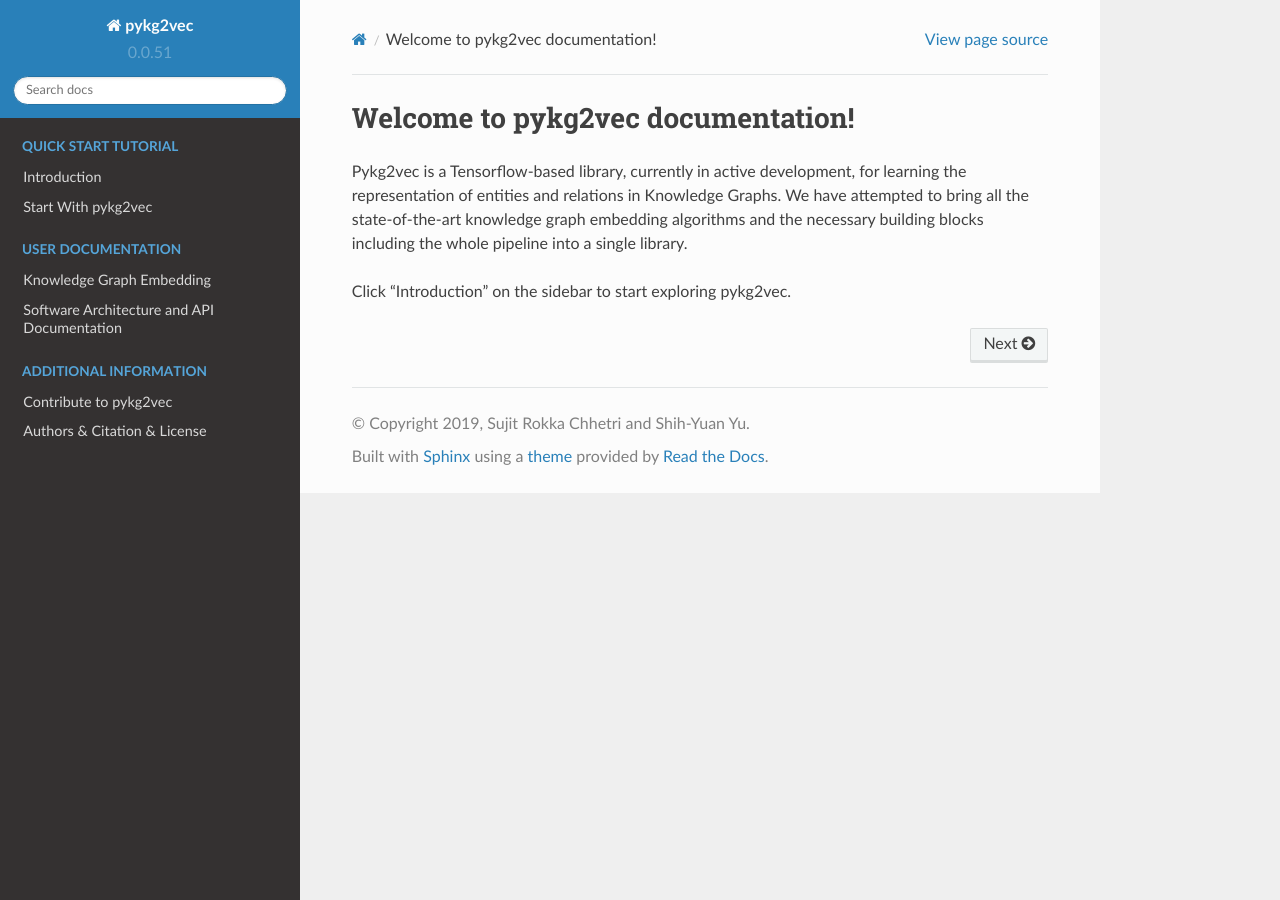
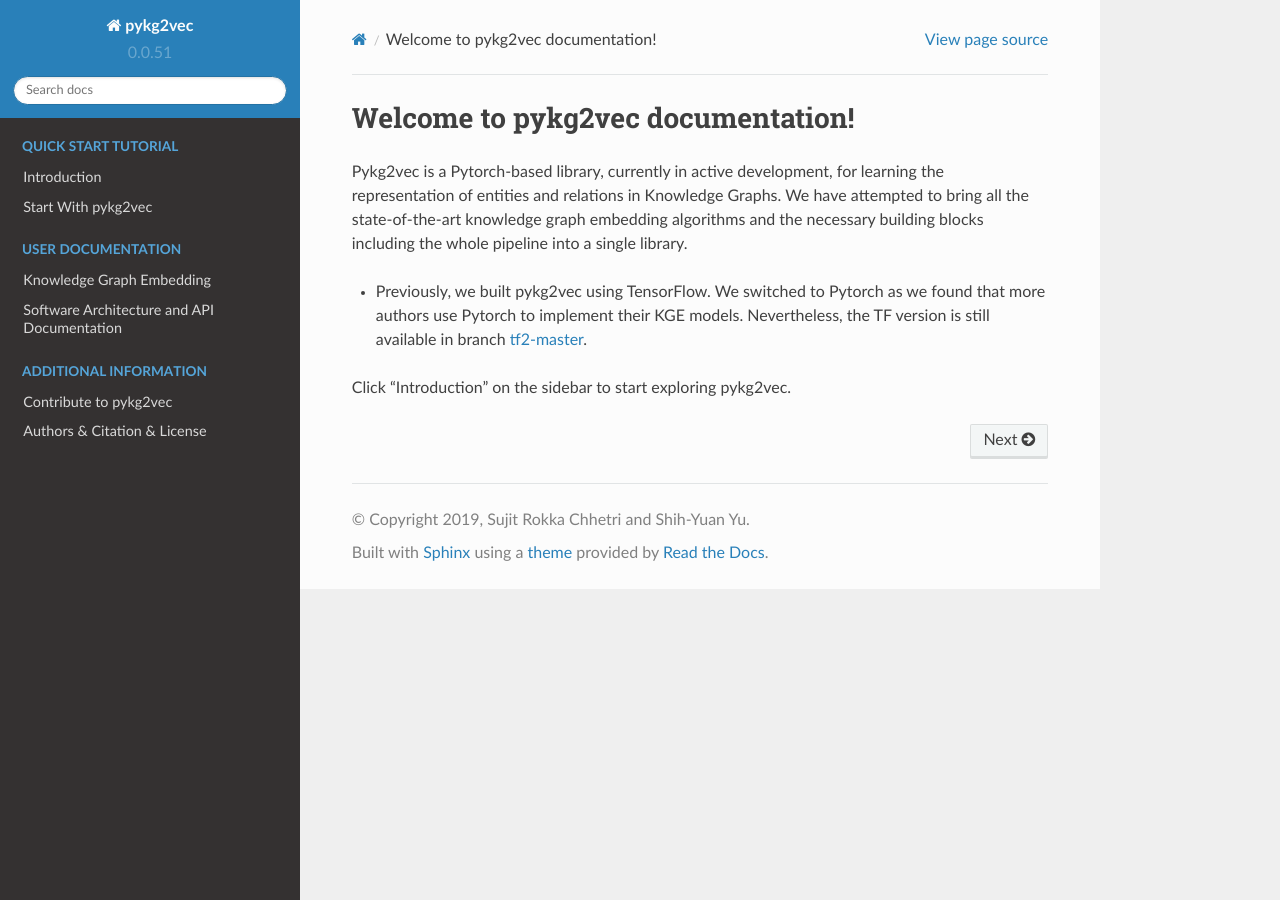
Before and after one commit to Sujit-O/pykg2vec, a Sphinx documentation site: the page built from docs/source/index.rst, in a window 1280 px wide. Built offline with Sphinx 7.4.7 and the Read the Docs theme 2.0.0, drawn with Linux system fonts in a browser that asks for light colours; formulas are drawn with MathJax 3; pages that are not in the unit, such as notebooks, are missing from menus.

Commit message:
modify index.

```diff
--- a/docs/source/index.rst
+++ b/docs/source/index.rst
@@ -7,10 +7,12 @@
 Welcome to pykg2vec documentation!
 ####################################
 
-Pykg2vec is a Tensorflow-based library, currently in active development, for learning the representation of
+Pykg2vec is a Pytorch-based library, currently in active development, for learning the representation of
 entities and relations in Knowledge Graphs. We have attempted to bring all the state-of-the-art knowledge
 graph embedding algorithms and the necessary building blocks including the whole pipeline into a single
 library.
+
+- Previously, we built pykg2vec using TensorFlow. We switched to Pytorch as we found that more authors use Pytorch to implement their KGE models. Nevertheless, the TF version is still available in branch tf2-master_.
 
 .. toctree::
    :maxdepth: 2
@@ -39,3 +41,5 @@
    authors
 
 Click "Introduction" on the sidebar to start exploring pykg2vec.
+
+.. _tf2-master: https://github.com/Sujit-O/pykg2vec/tree/tf2-master
```
